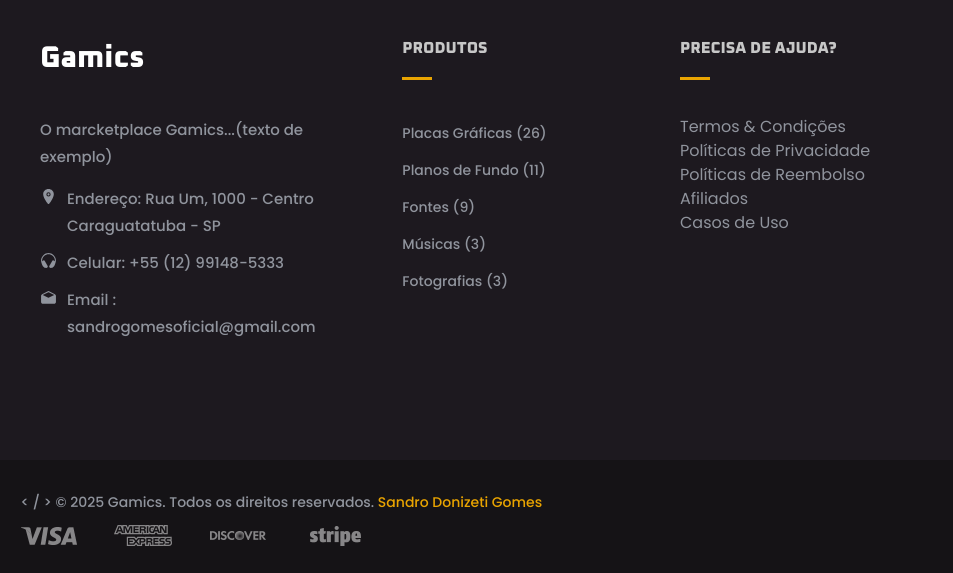
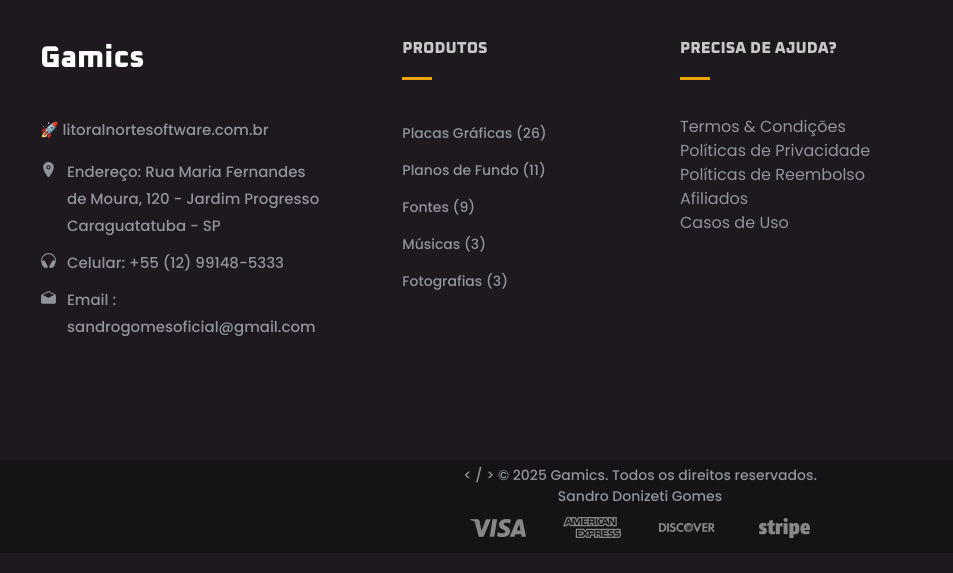
Before and after one commit to web-sandro/GameWebSite, a plain HTML site: page index.html in a window 1280 px wide. Shown: the part 9607-10180 px from the top of the page, 0-953 px from the left. Drawn offline with nearby package versions, Linux system fonts and the light colour scheme.

Commit message:
css footer

```diff
--- a/assets/css/style.css
+++ b/assets/css/style.css
@@ -1175,21 +1175,24 @@ body {
 
 .footer-bottom-img {
   display: none;
-  margin-block-end: 5px;
-  margin: 10px 20.5px;
+  margin-inline: auto;
+  margin-block: 10px;
 }
 
 .footer-bottom {
   background-color: var(--eerie-black-2);
-  padding-block: 20px;
+  padding-block: 5px;
   text-align: center;
+  display: block;
+  align-items: center;
+  justify-content: center;
 }
 
 .copyright {
   font-size: var(--fs-9);
   font-weight: var(--fw-500);
-  line-height: 1.8;
-  margin: 10px 20.5px;
+  display: block;
+  text-align: center;
 }
 
 .copyright-link {
--- a/index.html
+++ b/index.html
@@ -698,7 +698,7 @@
                 <div class="footer-brand">
                     <a href="#" class="logo"> Gamics </a>
                     <p class="footer-text">
-                        O marcketplace Gamics...(texto de exemplo)
+                        🚀 litoralnortesoftware.com.br
                     </p>
                     <ul class="contact-list">
                         <li class="contact-item">
@@ -706,7 +706,7 @@
                                 <ion-icon name="location"></ion-icon>
                             </div>
                             <address class="item-text">
-                                Endereço: Rua Um, 1000 - Centro
+                                Endereço: Rua Maria Fernandes de Moura, 120 - Jardim Progresso
                                 Caraguatatuba - SP
                             </address>
                         </li>
@@ -824,11 +824,11 @@
         <div class="footer-bottom">
             <p class="copyright">
                 < / > &copy; 2025 Gamics. Todos os direitos reservados.
-                <a href="#" class="copyright-link">
+                <a href="#" class="developer-link">
                     Sandro Donizeti Gomes
                 </a>
             </p>
-            <img src="./assets/images/footer-bottom-img.png" width="340" height="20" alt="" class="footer-bottom-img" />
+            <img src="./assets/images/footer-bottom-img.png" width="340" height="20" alt="" class="footer-bottom-img"/>
         </div>
     </footer>
     <!-- #Back to Top -->
```
